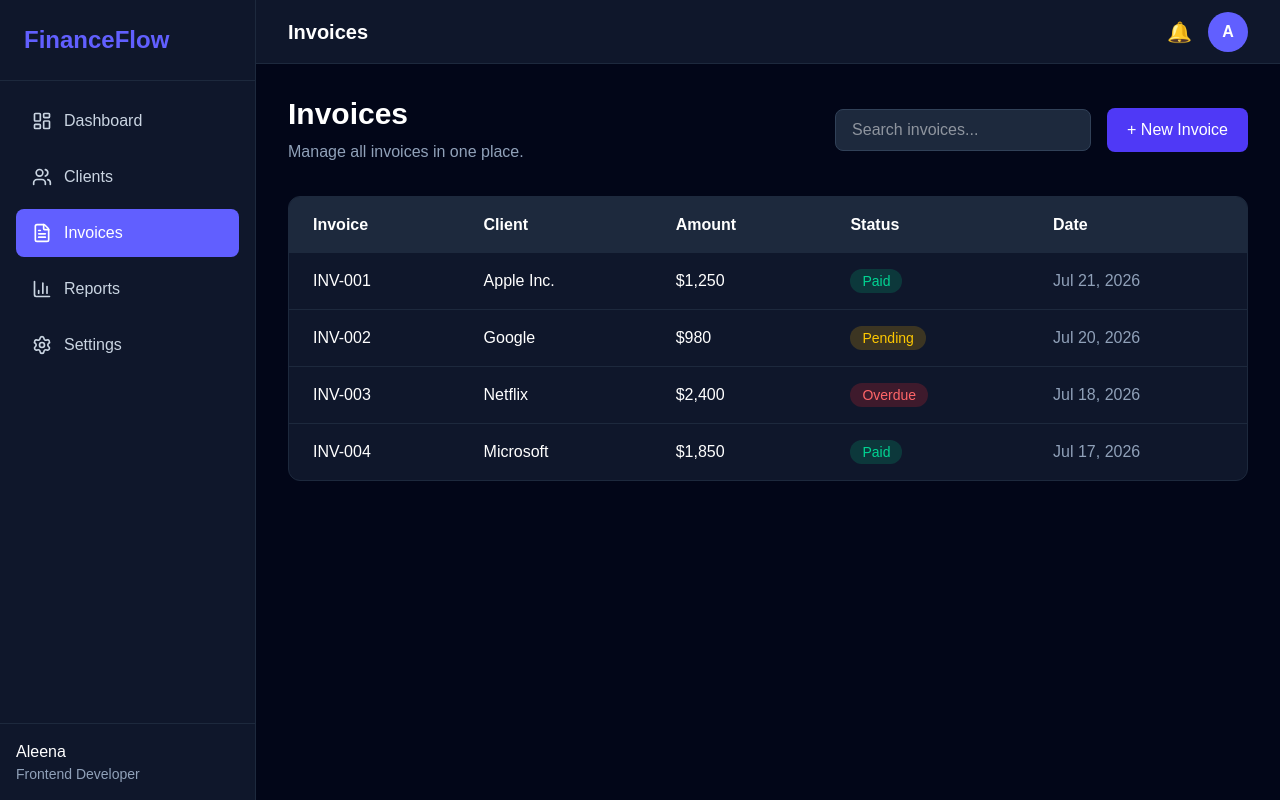
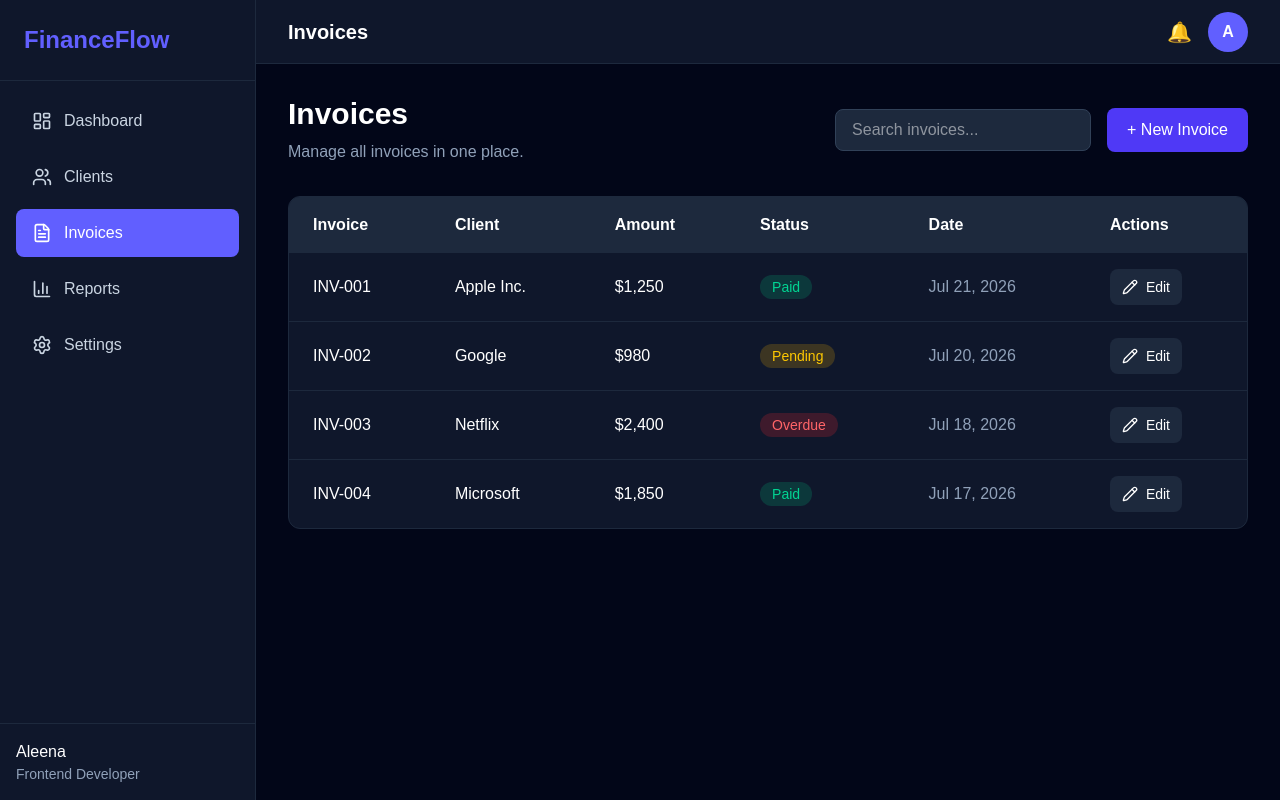
Before and after one commit to Aleena-Yameen/financeflow-saas, a Next.js app: page /invoices in a window 1280 px wide. Built offline with nearby package versions, Linux system fonts and the light colour scheme.

Commit message:
feat: add invoice editing

```diff
--- a/app/(protected)/invoices/page.tsx
+++ b/app/(protected)/invoices/page.tsx
@@ -38,11 +38,21 @@ const initialInvoices = [
   },
 ];
 
+type Invoice = {
+  id: number;
+  invoice: string;
+  client: string;
+  amount: string;
+  status: "Paid" | "Pending" | "Overdue";
+  date: string;
+};
+
 export default function InvoicesPage() {
   const [isOpen, setIsOpen] = useState(false);
   const [invoices, setInvoices] = useState(initialInvoices);
   const [isLoaded, setIsLoaded] = useState(false);
   const [search, setSearch] = useState("");
+  const [editingInvoice, setEditingInvoice] = useState<Invoice | null>(null);
 
   useEffect(() => {
   const savedInvoices = localStorage.getItem("financeflow-invoices");
@@ -63,12 +73,26 @@ useEffect(() => {
   );
 }, [invoices, isLoaded]);
 
-  const handleAddInvoice = (newInvoice: {
+  const handleSaveInvoice = (newInvoice: {
   client: string;
   amount: string;
   status: "Paid" | "Pending" | "Overdue";
   date: string;
 }) => {
+  if (editingInvoice) {
+    setInvoices((prev) =>
+      prev.map((invoice) =>
+        invoice.id === editingInvoice.id
+          ? {
+              ...invoice,
+              ...newInvoice,
+            }
+          : invoice
+      )
+    );
+
+    setEditingInvoice(null);
+  } else {
     setInvoices((prev) => [
       ...prev,
       {
@@ -77,7 +101,14 @@ useEffect(() => {
         ...newInvoice,
       },
     ]);
+  }
 };
+
+const handleEditInvoice = (invoice: Invoice) => {
+  setEditingInvoice(invoice);
+  setIsOpen(true);
+};
+
 const filteredInvoices = invoices.filter((invoice) =>
   invoice.client.toLowerCase().includes(search.toLowerCase()) ||
   invoice.invoice.toLowerCase().includes(search.toLowerCase())
@@ -113,11 +144,15 @@ const filteredInvoices = invoices.filter((invoice) =>
 </div>
       </div>
 
-<InvoiceTable invoices={filteredInvoices} />
+<InvoiceTable
+  invoices={filteredInvoices}
+  onEdit={handleEditInvoice}
+/>
   <InvoiceModal
   isOpen={isOpen}
   onClose={() => setIsOpen(false)}
-  onSave={handleAddInvoice}
+  onSave={handleSaveInvoice}
+  editingInvoice={editingInvoice}
 />
 
     </div>
--- a/components/invoices/InvoiceModal.tsx
+++ b/components/invoices/InvoiceModal.tsx
@@ -1,26 +1,58 @@
 "use client";
-import { useState } from "react";
+import { useEffect, useState } from "react";
 type NewInvoice = {
   client: string;
   amount: string;
   status: "Paid" | "Pending" | "Overdue";
   date: string;
 };
+
+type Invoice = {
+  id: number;
+  invoice: string;
+  client: string;
+  amount: string;
+  status: "Paid" | "Pending" | "Overdue";
+  date: string;
+};
+
 type InvoiceModalProps = {
   isOpen: boolean;
   onClose: () => void;
   onSave: (invoice: NewInvoice) => void;
+  editingInvoice?: Invoice | null;
 };
 
 export default function InvoiceModal({
   isOpen,
   onClose,
   onSave,
+  editingInvoice,
 }: InvoiceModalProps) {
     const [client, setClient] = useState("");
 const [amount, setAmount] = useState("");
-const [status, setStatus] = useState("Pending");
+const [status, setStatus] = useState<"Paid" | "Pending" | "Overdue">(
+  "Pending"
+);
 const [date, setDate] = useState("");
+useEffect(() => {
+  if (editingInvoice) {
+    setClient(editingInvoice.client);
+    setAmount(editingInvoice.amount);
+    setStatus(editingInvoice.status);
+
+    const parsedDate = new Date(editingInvoice.date);
+
+    if (!isNaN(parsedDate.getTime())) {
+      setDate(parsedDate.toISOString().split("T")[0]);
+    }
+  } else {
+    setClient("");
+    setAmount("");
+    setStatus("Pending");
+    setDate("");
+  }
+}, [editingInvoice, isOpen]);
 const handleSave = () => {
   if (!client || !amount || !date) {
     alert("Please fill in all fields.");
@@ -48,7 +80,7 @@ const handleSave = () => {
       <div className="w-full max-w-md rounded-xl bg-slate-900 p-6 shadow-xl">
         <div className="mb-6 flex items-center justify-between">
           <h2 className="text-xl font-semibold">
-            New Invoice
+           {editingInvoice ? "Edit Invoice" : "New Invoice"}
           </h2>
 
           <button
@@ -96,7 +128,9 @@ const handleSave = () => {
 
     <select
       value={status}
-      onChange={(e) => setStatus(e.target.value)}
+      onChange={(e) =>
+  setStatus(e.target.value as "Paid" | "Pending" | "Overdue")
+}
       className="w-full rounded-lg border border-slate-700 bg-slate-800 px-4 py-2 outline-none focus:border-indigo-500"
     >
       <option>Paid</option>
@@ -132,7 +166,7 @@ const handleSave = () => {
   onClick={handleSave}
   className="rounded-lg bg-indigo-600 px-4 py-2 transition-colors hover:bg-indigo-500"
 >
-  Save Invoice
+  {editingInvoice ? "Update Invoice" : "Save Invoice"}
 </button>
 </div>
       </div>
--- a/components/invoices/InvoiceRow.tsx
+++ b/components/invoices/InvoiceRow.tsx
@@ -1,3 +1,5 @@
+import { Pencil } from "lucide-react";
+
 type Invoice = {
   id: number;
   invoice: string;
@@ -9,10 +11,12 @@ type Invoice = {
 
 type InvoiceRowProps = {
   invoice: Invoice;
+  onEdit: (invoice: Invoice) => void;
 };
 
 export default function InvoiceRow({
   invoice,
+  onEdit,
 }: InvoiceRowProps) {
   const statusColor =
     invoice.status === "Paid"
@@ -41,6 +45,16 @@ export default function InvoiceRow({
       </td>
 
       <td className="px-6 py-4 text-slate-400">{formattedDate}</td>
+
+      <td className="px-6 py-4">
+  <button
+  onClick={() => onEdit(invoice)}
+  className="flex items-center gap-2 rounded-lg bg-slate-800 px-3 py-2 text-sm transition-colors hover:bg-slate-700"
+>
+  <Pencil size={16} />
+  Edit
+</button>
+</td>
     </tr>
   );
 }
--- a/components/invoices/InvoiceTable.tsx
+++ b/components/invoices/InvoiceTable.tsx
@@ -11,10 +11,12 @@ type Invoice = {
 
 type InvoiceTableProps = {
   invoices: Invoice[];
+  onEdit: (invoice: Invoice) => void;
 };
 
 export default function InvoiceTable({
   invoices,
+  onEdit,
 }: InvoiceTableProps) {
   return (
     <div className="overflow-hidden rounded-xl border border-slate-800 bg-slate-900">
@@ -26,6 +28,7 @@ export default function InvoiceTable({
             <th className="px-6 py-4 text-left">Amount</th>
             <th className="px-6 py-4 text-left">Status</th>
             <th className="px-6 py-4 text-left">Date</th>
+            <th className="px-6 py-4 text-left">Actions</th>
           </tr>
         </thead>
 
@@ -34,6 +37,7 @@ export default function InvoiceTable({
             <InvoiceRow
               key={invoice.id}
               invoice={invoice}
+              onEdit={onEdit}
             />
           ))}
         </tbody>
```
Lines whose indentation alone changed are shown as unchanged.
